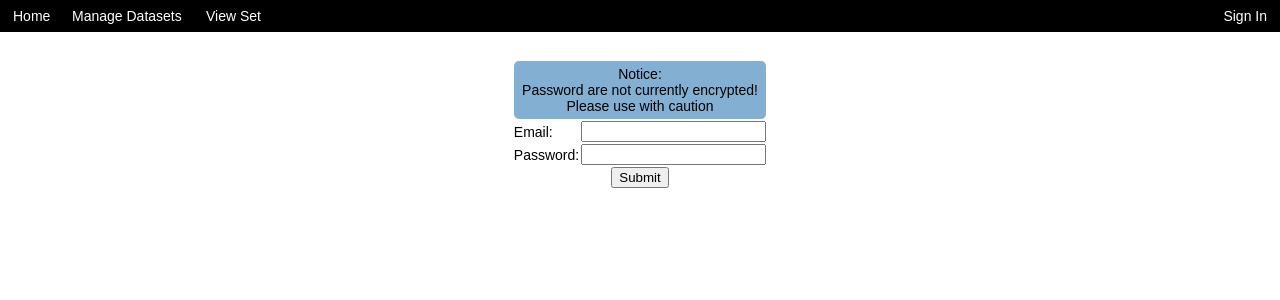
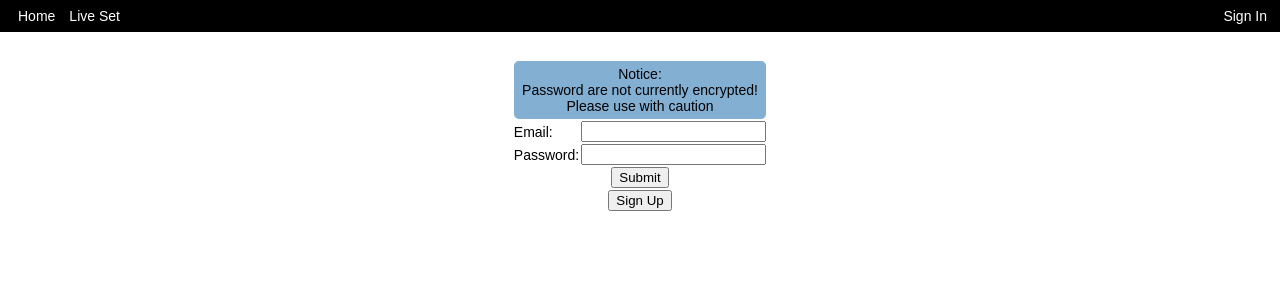
Before and after one commit to dryckman2/SelectiveSearch, a React (Create React App) app: page /login in a window 1280 px wide. Shown: the top 300 px of the page. Built offline with nearby package versions, Linux system fonts and the light colour scheme.

Commit message:
Sign up and other crap

```diff
--- a/src/index.css
+++ b/src/index.css
@@ -17,6 +17,10 @@ body {
     padding: 5px 10px;
     color: white;
     tab-size: 4;
+}
+
+.seenTable {
+    border: 1px solid black;
 }
 
 table tr td {
@@ -44,19 +48,19 @@ div {
     border: 0;
 }
 
-a:link {
+.layoutLinks:link {
     color: white;
     background-color: transparent;
     text-decoration: none;
 }
 
-a:visited {
+.layoutLinks:visited {
     color: white;
     background-color: transparent;
     text-decoration: none;
 }
 
-a:hover {
+.layoutLinks:hover {
     color: rgb(58, 152, 207);
     background-color: transparent;
     text-decoration: underline;
@@ -78,3 +82,12 @@ a:hover {
     border-radius: 5px / 5px;
     padding: 5px;
 }
+
+.addButton {
+    color: #000000;
+}
+
+.accountButtons {
+    padding-left: 5px;
+    padding-right: 5px;
+}
--- a/src/index.tsx
+++ b/src/index.tsx
@@ -8,6 +8,8 @@ import Dataset from "./view/datasetPage";
 import WelcomePage from "./view/welcomePage";
 import Page from "./view/previousWork"
 import LoginPage from "./view/loginPage";
+import AddDataSetPage from "./view/adddatasetpage";
+import AccountManagementPage from "./view/accountManagementPage"
 
 export class App extends React.Component {
 
@@ -19,7 +21,9 @@ export class App extends React.Component {
             <Route index element={<WelcomePage />} />
             <Route path="login" element={<LoginPage />} />
             <Route path="dataset" element={<Dataset />} />
-            <Route path="view" element={<Page />} />
+            <Route path="viewLiveSet" element={<Page />} />
+            <Route path="addDataSet" element={<AddDataSetPage />} />
+            <Route path="accountManagementPage" element={<AccountManagementPage />} />
             {/* <Route path="*" element={<NoPage />} /> */}
           </Route>
         </Routes>
--- /dev/null
+++ b/src/view/accountManagementPage.tsx
@@ -0,0 +1,40 @@
+import React from "react";
+import { setContext } from "../globalContext";
+import Account from "../model/account";
+import AccountStatus from "./components/accountstatus";
+
+import { Navigate } from 'react-router-dom';
+
+type Props = {}
+
+type State = {
+    direct: React.ReactElement
+}
+
+export default class AccountManagementPage extends React.Component<Props, State> {
+
+    constructor(props: Props) {
+        super(props)
+        this.state = {
+            direct: <div />
+        }
+    }
+
+
+    onClick = () => {
+        setContext("currentAccount", new Account("not_signed_in", ""));
+        AccountStatus.updater();
+        this.setState({ direct: <Navigate to="/login"></Navigate> })
+    }
+
+    render() {
+        return (
+            <>
+                <div>TODO: Implement management page</div>
+                <div>
+                    <button type="button" onClick={this.onClick}>Sign Out</button>
+                </div>
+                <>{this.state.direct}</>
+            </>);
+    }
+}
--- /dev/null
+++ b/src/view/adddatasetpage.tsx
@@ -0,0 +1,7 @@
+import React from "react";
+
+export default class AddDataSetPage extends React.Component {
+    render() {
+        return <>Test</>;
+    }
+}
--- a/src/view/components/accountstatus.tsx
+++ b/src/view/components/accountstatus.tsx
@@ -1,7 +1,7 @@
 import React from 'react';
 
 import { Link } from 'react-router-dom';
-import { globalContext } from '../../globalcontext';
+import { globalContext } from '../../globalContext';
 
 type Props = {
 }
@@ -14,25 +14,17 @@ class AccountStatus extends React.Component {
         this.state = { display: "Sign In" };
 
         AccountStatus.updater = () => { super.forceUpdate() };
-        this.handleClick = this.handleClick.bind(this);
     }
 
-    handleClick() {
-        console.log("Clicked");
-        this.setState({ display: "Clicked" })
-        this.toLogin()
-    }
-
-    toLogin() {
-        // navigation.navigate('login')
-        console.log("To Login");
-    }
 
     render() {
         if (globalContext.currentAccount.email === "not_signed_in") {
-            return (<Link to="login">Sign In</Link>);
+            return (<td align="right"><Link to="login" className='layoutLinks'>Sign In</Link></td>);
         } else {
-            return (<div>{globalContext.currentAccount.email}</div>);
+            return (<>
+                <td align='right' width={"15%"} className='accountButtons'> <Link className="layoutLinks" to="/dataset">Manage Datasets</Link></td>
+                <td align='right' width={"3%"} className='accountButtons'><Link className="layoutLinks" to="/accountManagementPage">{globalContext.currentAccount.email}</Link></td>
+            </>);
         }
     }
 }
--- a/src/view/datasetPage.tsx
+++ b/src/view/datasetPage.tsx
@@ -1,7 +1,36 @@
 import React from "react";
+import { Link } from "react-router-dom";
+import { globalContext } from "../globalContext";
 
 export default class Dataset extends React.Component {
     render() {
-        return (<div>Dataset Screen</div>);
+        if (globalContext.currentAccount.email === "not_signed_in") {
+            return <>Must sign in to view Datasets</>;
+        }
+        return (
+            <>
+                <table className="seentable" width={"100%"}>
+                    <thead>
+                        <tr>
+                            <td width={"15%"}><b><u>Title</u></b></td>
+                            <td width={"40%"}><b><u>Description</u></b></td>
+                            <td><b><u>Files</u></b></td>
+                        </tr>
+                    </thead>
+                    <tbody>
+                        <tr>
+                            <td>
+                                This is table setup
+                            </td>
+                        </tr>
+                        <tr>
+                            <td colSpan={100} className="addButton" align="center">
+                                <Link to="/addDataSet" className="addButton"> Add Dateset </Link>
+                            </td>
+                        </tr>
+                    </tbody>
+                </table>
+            </>
+        );
     }
 }
--- a/src/view/layout.tsx
+++ b/src/view/layout.tsx
@@ -10,10 +10,10 @@ class Layout extends React.Component {
                     <table width={"100%"}>
                         <tbody>
                             <tr>
-                                <td width={"55px"}><Link to="/">Home</Link></td>
-                                <td width={"130px"}><Link to="/dataset">Manage Datasets</Link></td>
-                                <td width={"150px"}><Link to="/view">View Set</Link></td>
-                                <td align="right"><AccountStatus /></td>
+                                <td width={"1%"} align="left" className="accountButtons"><Link className="layoutLinks" to="/">Home</Link></td>
+                                <td width={"10%"} align="left" className="accountButtons"><Link className="layoutLinks" to="/viewLiveSet">Live Set</Link></td>
+                                <td></td>
+                                <AccountStatus />
                             </tr>
                         </tbody>
                     </table>
--- a/src/view/loginPage.tsx
+++ b/src/view/loginPage.tsx
@@ -8,7 +8,7 @@ import Axios from 'axios'
 
 
 
-import { setContext } from '../globalcontext'
+import { setContext } from '../globalContext'
 import AccountStatus from './components/accountstatus';
 import { Navigate } from 'react-router-dom';
 
@@ -19,7 +19,7 @@ type State = {
     email: string,
     password: string
     error: Error,
-    direct: React.ReactElement;
+    direct: React.ReactElement,
 }
 
 export default class LoginPage extends React.Component<Props, State> {
@@ -46,6 +46,7 @@ export default class LoginPage extends React.Component<Props, State> {
         this.handleEmailChange = this.handleEmailChange.bind(this);
         this.handleSubmit = this.handleSubmit.bind(this);
         this.handlePasswordChange = this.handlePasswordChange.bind(this);
+        this.handleSignUp = this.handleSignUp.bind(this);
     }
 
 
@@ -53,17 +54,43 @@ export default class LoginPage extends React.Component<Props, State> {
         event.preventDefault();
         if (this.state.email === "") { // TODO: Replace with email validation
             this.setState({ error: new Error(ErrorLevel.ERROR, "Invalid Email") });
+            return;
         } else if (this.state.password === "") { // TODO: Replace with password validation
             this.setState({ error: new Error(ErrorLevel.ERROR, "Invalid Password") });
+            return;
+        }
+        let res = await Axios.get(`http://localhost:3002/api/login/${this.state.email}/${this.state.password}`);
+        if (res.data.length === 1) {
+            setContext("currentAccount", new Account(this.state.email, this.state.password));
+            AccountStatus.updater();
+            this.setState({ direct: <Navigate to="/accountManagementPage"></Navigate> })
         } else {
-            let res = await Axios.get(`http://localhost:3002/api/login/${this.state.email}/${this.state.password}`);
-            if (res.data.length === 1) {
+            this.setState({ error: new Error(ErrorLevel.WARNING, "Account Not Found") });
+        }
+
+    }
+
+    handleSignUp = async (event: React.FormEvent) => {
+        event.preventDefault();
+        if (this.state.email === "") { // TODO: Replace with email validation
+            this.setState({ error: new Error(ErrorLevel.ERROR, "Invalid Email") });
+            return;
+        } else if (this.state.password === "") { // TODO: Replace with password validation
+            this.setState({ error: new Error(ErrorLevel.ERROR, "Invalid Password") });
+            return;
+        }
+        let res = await Axios.get(`http://localhost:3002/api/pingAccount/${this.state.email}`);
+        if (res.data.length === 0) {
+            const res = await Axios.post(`http://localhost:3002/api/signup/${this.state.email}/${this.state.password}`);
+            if (res.status === 200) {
                 setContext("currentAccount", new Account(this.state.email, this.state.password));
                 AccountStatus.updater();
-                this.setState({ direct: <Navigate to="/"></Navigate> })
+                this.setState({ direct: <Navigate to="/accountManagementPage"></Navigate> })
             } else {
-                this.setState({ error: new Error(ErrorLevel.WARNING, "Account Not Found") });
+                this.setState({ error: new Error(ErrorLevel.ERROR, "Some Error Occurred: " + res.status) });
             }
+        } else {
+            this.setState({ error: new Error(ErrorLevel.ERROR, "Account Already Exists") });
         }
     }
 
@@ -113,6 +140,13 @@ export default class LoginPage extends React.Component<Props, State> {
                             </form>
                         </td>
                     </tr>
+                    <tr>
+                        <td colSpan={100} align='center' className='shadowless'>
+                            <form onSubmit={this.handleSignUp} id="Sign Up">
+                                <input type="submit" value="Sign Up" />
+                            </form>
+                        </td>
+                    </tr>
 
                 </tbody>
             </table>
```
Also changed, not shown: 1 other file (tests, documents, lock files or other folders).
